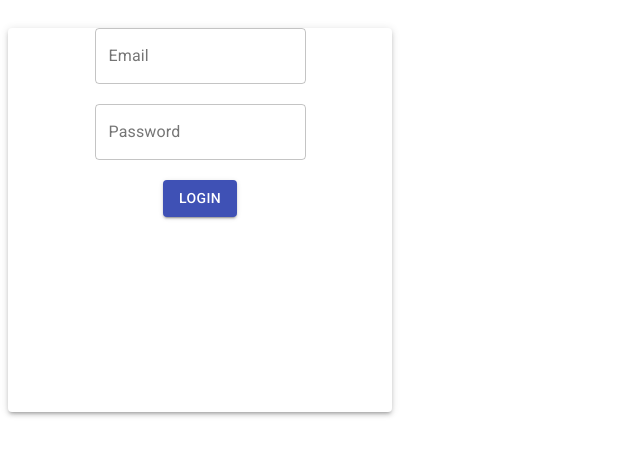
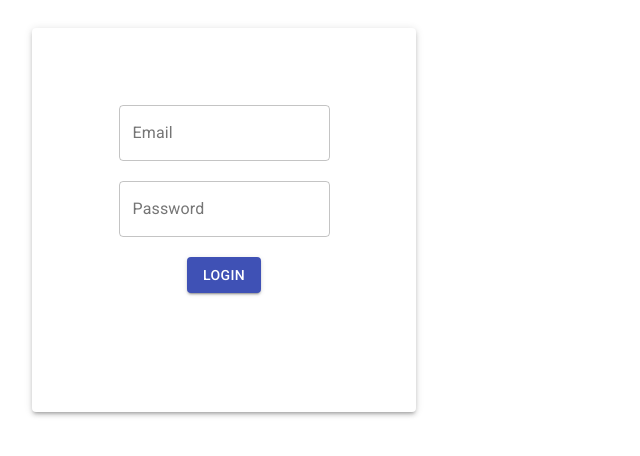
Before and after one commit to shkhaider2015/Bootcamp_class_9th_materialUI_charjs, a React (Create React App) app: page / in a window 1280 px wide. Shown: the top 456 px of the page, without its empty margins (0-640 px from the left). Built offline with nearby package versions, Linux system fonts and the light colour scheme.

Commit message:
container

```diff
--- a/src/App.js
+++ b/src/App.js
@@ -1,13 +1,38 @@
 import React from 'react';
 import './App.css';
 import Login from './login.js'
+import { makeStyles } from '@material-ui/core';
+import Container from '@material-ui/core/Container'
+
+const useStyle = makeStyles(
+  (theme) =>
+  (
+    {
+      root : {
+        // textAlign : 'center',
+        '& > *' : {
+          // paddingRight : '15px',
+          // paddingLeft : '15px',
+          // marginRight : 'auto',
+          // marginLeft : 'auto',
+        }
+      },
+      login : {
+        display : 'inline-block'
+      }
+
+    }
+  )
+)
 
 function App() {
+  const classes = useStyle()
   return (
-    <div className="App">
+    <div className={classes.root}>
       <br />
-        <Login/>
-        <br />
+      <Container fixed>
+      <Login className={classes.login} />
+      </Container>
     </div>
   );
 }
--- a/src/login.js
+++ b/src/login.js
@@ -10,12 +10,18 @@ const useStyle = makeStyles(
             root: {
                 display: 'flex',
                 flexWrap: 'wrap',
+                textAlign : 'center',
                 '& > *': {
                     margin: theme.spacing(1),
                     width: theme.spacing(48),
                     height: theme.spacing(48)
                 },
             },
+            form : {
+                marginTop : '20%',
+                // marginLeft : '20%'
+                display : 'inline-block'
+            }
         }
     )
 )
@@ -28,7 +34,7 @@ function Login() {
             variant="elevation"
             elevation={3}
             >
-                <form noValidate autoComplete="off"  >
+                <form className={classes.form} noValidate autoComplete="off"  >
                     <div><TextField
                         variant="outlined"
                         type="email"
```
